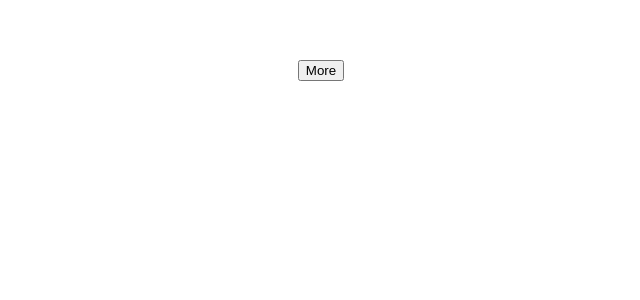
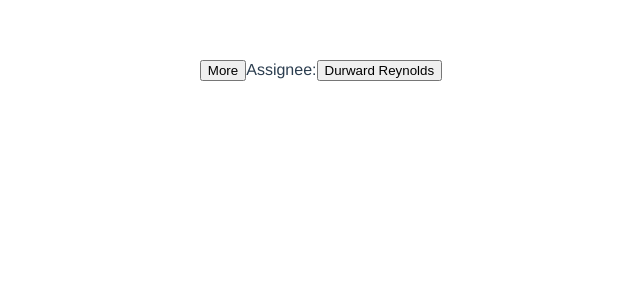
Before and after one commit to odan-sandbox/headless-ui-vue-sandbox, a Vue app: page / in a window 1280 px wide. Shown: the top 300 px of the page, without its empty margins (319-959 px from the left). Built offline with nearby package versions, Linux system fonts and the light colour scheme.

Commit message:
add listbox

```diff
--- a/src/App.vue
+++ b/src/App.vue
@@ -1,15 +1,18 @@
 <template>
   <TryMenu />
+  <TryListbox />
 </template>
 
 <script lang="ts">
 import { defineComponent } from "vue";
 import TryMenu from "./components/try-menu.vue";
+import TryListbox from "./components/try-listbox.vue";
 
 export default defineComponent({
   name: "App",
   components: {
     TryMenu,
+    TryListbox,
   },
 });
 </script>
--- /dev/null
+++ b/src/components/try-listbox.vue
@@ -0,0 +1,53 @@
+<template>
+  <Listbox v-model="selectedPerson">
+    <ListboxLabel>Assignee:</ListboxLabel>
+    <ListboxButton>{{ selectedPerson.name }}</ListboxButton>
+    <ListboxOptions>
+      <ListboxOption
+        v-for="person in people"
+        :key="person"
+        :value="person"
+        :disabled="person.unavailable"
+      >
+        {{ person.name }}
+      </ListboxOption>
+    </ListboxOptions>
+  </Listbox>
+</template>
+
+<script>
+import { ref } from "vue";
+import {
+  Listbox,
+  ListboxLabel,
+  ListboxButton,
+  ListboxOptions,
+  ListboxOption,
+} from "@headlessui/vue";
+
+export default {
+  components: {
+    Listbox,
+    ListboxLabel,
+    ListboxButton,
+    ListboxOptions,
+    ListboxOption,
+  },
+
+  setup() {
+    const people = [
+      { id: 1, name: "Durward Reynolds", unavailable: false },
+      { id: 2, name: "Kenton Towne", unavailable: false },
+      { id: 3, name: "Therese Wunsch", unavailable: false },
+      { id: 4, name: "Benedict Kessler", unavailable: true },
+      { id: 5, name: "Katelyn Rohan", unavailable: false },
+    ];
+    const selectedPerson = ref(people[0]);
+
+    return {
+      people,
+      selectedPerson,
+    };
+  },
+};
+</script>
```
